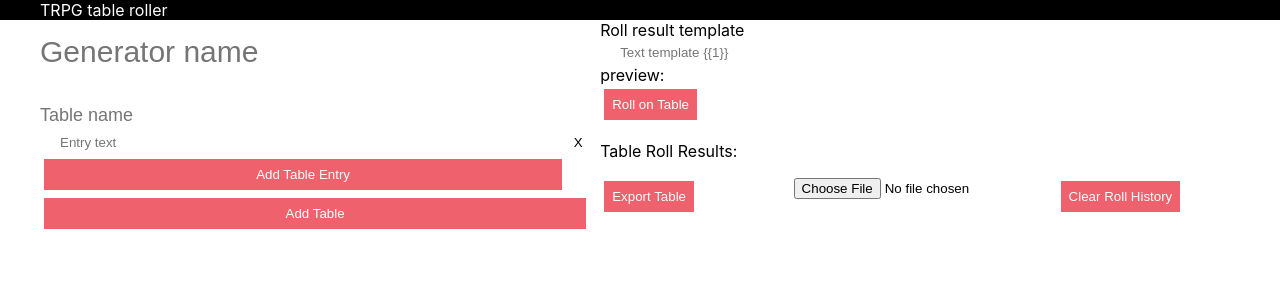
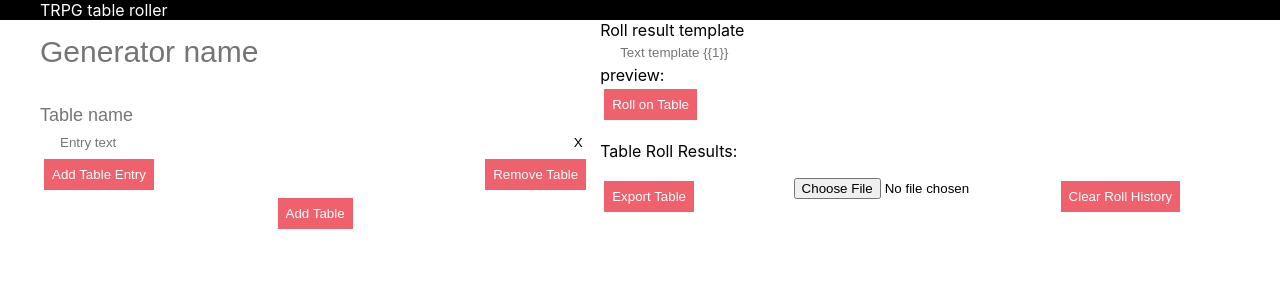
Before and after one commit to lhawes/trpg-table-roller, a React (Create React App) app: page / in a window 1280 px wide. Both pictures are taken after a click on the button "Add Table". Shown: the top 300 px of the page. Built offline with nearby package versions, Linux system fonts and the light colour scheme.

Commit message:
refactor table list, minor styling imporvements

```diff
--- a/src/components/TableList.tsx
+++ b/src/components/TableList.tsx
@@ -1,27 +1,17 @@
-import React, { useCallback, useContext } from "react";
-import { DispatchContext } from "../App";
+import React, { useContext } from "react";
 import { StateContext } from "../App";
-import { addTableAction } from "../state/generator/generatorActions";
 import { getGeneratorTables } from "../state/generator/generatorSelectors";
 import { AppState } from "../state/rootInitialState";
 import { Table } from '../types/Table';
-import { emptyTable } from "../utils/emptyTable";
 import { TableComponentLayout } from "./layouts/TableLayout";
-import { PrimaryButton } from "./shared/PrimaryButton";
 
-export const TableList: React.FC = () => {
-  const dispatch = useContext(DispatchContext);
+export const TableList = () => {
   const state: AppState = useContext(StateContext);
+  const tables = getGeneratorTables(state) || [];
 
-  const tables = getGeneratorTables(state) || [];
-  const addTable = useCallback(() => dispatch(addTableAction(emptyTable())), [])
-
-  return (
-    <>
-      {tables.map((tableEntry: Table, i: number) =>
-        <TableComponentLayout table={tableEntry} tableIndex={i} key={`table${i}`}/>
-      )}
-      <PrimaryButton onClick={addTable}>Add Table</PrimaryButton>
-    </>
-  )
+  return <>
+    {tables.map((tableEntry: Table, i: number) =>
+      <TableComponentLayout table={tableEntry} tableIndex={i} key={`table${i}`}/>
+    )}
+  </>
 }
--- a/src/components/layouts/BasePageLayout.tsx
+++ b/src/components/layouts/BasePageLayout.tsx
@@ -9,7 +9,6 @@ import { RollOnTableButton } from '../RollOnTableButton';
 import { BodyContainer } from '../shared/BodyContainer';
 import { Section } from '../shared/Section';
 import { TableListLayout } from './TableListLayout';
-import { inputHeight } from '../../constants/styleConstants';
 import { TextTemplateLayout } from './TextTemplateLayout'
 
 const GeneratorNameLayout = css({
--- a/src/components/layouts/TableLayout.tsx
+++ b/src/components/layouts/TableLayout.tsx
@@ -1,7 +1,9 @@
 /** @jsx jsx */
 import { jsx, css } from '@emotion/react'
-import { ChangeEvent } from "react";
+import { ChangeEvent, useCallback, useContext } from "react";
+import { DispatchContext } from '../../App';
 import { inputHeight, inputWidth, redScheme } from '../../constants/styleConstants';
+import { removeTableAction } from '../../state/generator/generatorActions';
 import { Table } from "../../types/Table";
 import { PrimaryButton } from '../shared/PrimaryButton';
 import { SubLayout } from "../shared/SubLayout";
@@ -45,9 +47,13 @@ const tableNameLayout = css({
   }
 })
 
-const addEntryLayout = css({
+const tableButtons = css({
   gridColumnStart: 1,
   gridColumnEnd: 3,
+})
+
+const removeTableButton = css({
+  float: 'right',
 })
 
 const removeButtonStyle = css({
@@ -65,6 +71,9 @@ const coloredEntryStyle = css({
 })
 
 export const TableComponentLayout: React.FC<TableComponentLayoutProps> = ({ table, tableIndex }) => {
+const dispatch = useContext(DispatchContext);
+  const removeTable = useCallback(() => dispatch(removeTableAction(tableIndex)), []);
+
   return (
     <TableComponent table={table} tableIndex={tableIndex} render={({
       tableName,
@@ -86,7 +95,10 @@ export const TableComponentLayout: React.FC<TableComponentLayoutProps> = ({ tabl
               <button css={css(removeButtonStyle, addStyle)} onClick={removeEntry} key={`close-table-entry-${entryIndex}`}>X</button>
             ];
           })}
-          <PrimaryButton onClick={addTableEntry} css={addEntryLayout}>Add Table Entry</PrimaryButton>
+          <div css={tableButtons}>
+            <PrimaryButton onClick={addTableEntry} >Add Table Entry</PrimaryButton>
+            <PrimaryButton style={removeTableButton} onClick={removeTable} >Remove Table</PrimaryButton>
+          </div>
         </SubLayout>
       )} />
   )
--- a/src/components/layouts/TableListLayout.tsx
+++ b/src/components/layouts/TableListLayout.tsx
@@ -1,11 +1,26 @@
-import React from "react"
+/** @jsx jsx */
+import { jsx, css } from '@emotion/react'
+import { useContext, useCallback } from 'react'
+import { DispatchContext } from '../../App'
+import { addTableAction } from '../../state/generator/generatorActions'
+import { emptyTable } from '../../utils/emptyTable'
+import { PrimaryButton } from '../shared/PrimaryButton'
 import { SubLayout } from "../shared/SubLayout"
 import { TableList } from "../TableList"
 
+const addTableButton = css({
+  margin: '0 auto'
+})
 export const TableListLayout: React.FC = () => {
+  const dispatch = useContext(DispatchContext);
+  const addTable = useCallback(() => dispatch(addTableAction(emptyTable())), []);
+
   return (
     <SubLayout>
       <TableList />
+      <div css={addTableButton}>
+        <PrimaryButton onClick={addTable}>Add Table</PrimaryButton>
+      </div>
     </SubLayout>
   )
 }
```
